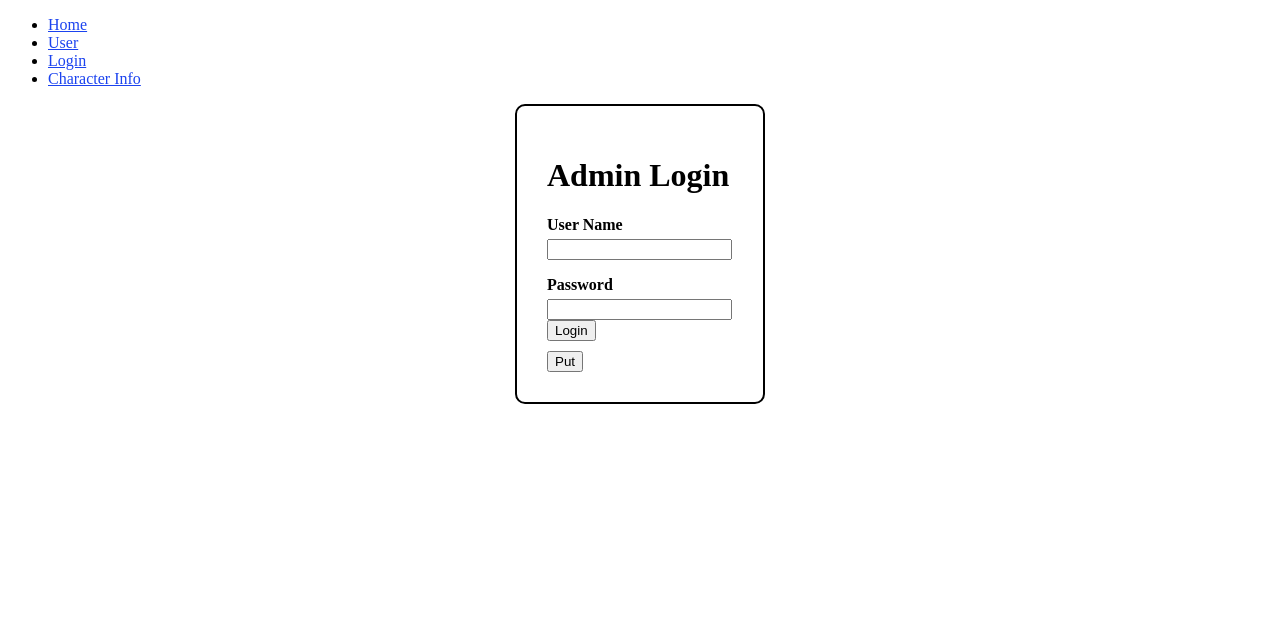
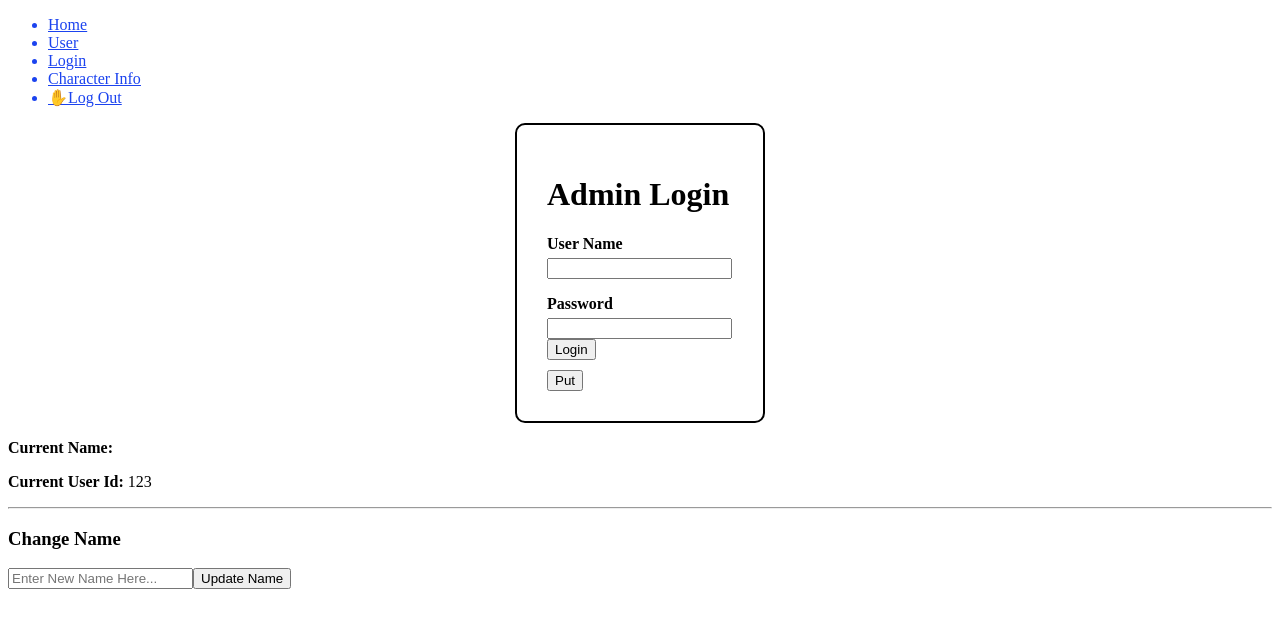
Before and after one commit to PerryM123/tekken-frame-data-admin, a Nuxt app: page /login in a window 1280 px wide. Shown: the top 628 px of the page. Built offline with nearby package versions, Linux system fonts and the light colour scheme.

Commit message:
piniaのストアとdevtoolsを追加

```diff
--- a/nuxt.config.ts
+++ b/nuxt.config.ts
@@ -1,5 +1,6 @@
 // https://nuxt.com/docs/api/configuration/nuxt-config
 export default defineNuxtConfig({
+  modules: ['@nuxt/devtools', '@pinia/nuxt'],
   devServer: {
     port: 3001
   },
--- /dev/null
+++ b/src/components/EditUserInfo.vue
@@ -0,0 +1,34 @@
+<script setup lang="ts">
+import { useUserMeStore } from '~/store/userMe';
+import { storeToRefs } from 'pinia';
+
+const blankName = '';
+const userName = ref(blankName);
+const userMeStore = useUserMeStore();
+const { setUserName, setUserId } = userMeStore;
+const { name, id } = storeToRefs(userMeStore);
+
+const changeNameClickHandler = () => {
+  setUserName(userName.value);
+  userName.value = blankName;
+};
+</script>
+<template>
+  <div>
+    <p><span class="dataTitle">Current Name: </span>{{ name }}</p>
+    <p><span class="dataTitle">Current User Id: </span>{{ id }}</p>
+    <hr />
+    <h3>Change Name</h3>
+    <input
+      v-model="userName"
+      placeholder="Enter New Name Here..."
+      type="text"
+    />
+    <button @click="changeNameClickHandler()">Update Name</button>
+  </div>
+</template>
+<style scoped lang="scss">
+.dataTitle {
+  font-weight: bold;
+}
+</style>
--- a/src/components/HeaderNav.vue
+++ b/src/components/HeaderNav.vue
@@ -1,31 +1,41 @@
-<script>
-export default {
-  name: 'HeaderNav',
-  data() {
-    return {};
-  }
+<script setup lang="ts">
+// TODO: storeができたら以下の１行を削除
+const isLoggedIn = true;
+
+const logOutClickHandler = () => {
+  console.log('--test: logOutClickHandler clicked');
 };
 </script>
 <template>
   <nav class="">
     <ul>
-      <li>
+      <li class="headerLink">
         <NuxtLink to="/"> Home </NuxtLink>
       </li>
-      <li>
+      <li class="headerLink">
         <NuxtLink to="/user"> User </NuxtLink>
       </li>
-      <li>
+      <li class="headerLink">
         <NuxtLink to="/login"> Login </NuxtLink>
       </li>
-      <li>
+      <li class="headerLink">
         <NuxtLink to="/character-info"> Character Info </NuxtLink>
       </li>
+      <template v-if="isLoggedIn">
+        <li @click="logOutClickHandler()" class="headerLink">✋Log Out</li>
+      </template>
     </ul>
   </nav>
 </template>
 <style scoped lang="scss">
+.headerLink,
 a {
   color: #1b43ef;
+  text-decoration: underline;
+  cursor: pointer;
+
+  &:hover {
+    opacity: 0.5;
+  }
 }
 </style>
--- a/src/pages/login/index.vue
+++ b/src/pages/login/index.vue
@@ -3,4 +3,5 @@
     <Title>Login</Title>
   </Head>
   <LoginArea />
+  <EditUserInfo />
 </template>
--- a/src/server/api/logout.get.ts
+++ b/src/server/api/logout.get.ts
@@ -1,4 +1,4 @@
-import { IErrorResponse } from '@interface/IErrorResponse';
+// import { IErrorResponse } from '@interface/IErrorResponse';
 // TODO: なぜかエリアスでインポートするとエラーが発生
 // import { backendApiUrl } from '@utils/runtimeConfiguration';
 import { backendApiUrl } from '../../utils/runtimeConfig';
--- /dev/null
+++ b/src/store/userMe.ts
@@ -0,0 +1,34 @@
+import { acceptHMRUpdate, defineStore } from 'pinia';
+
+interface IUserMeStore {
+  name: string;
+  id: number | null;
+}
+
+export const useUserMeStore = defineStore({
+  id: 'user-me-store',
+  state: () => {
+    return {
+      // TODO: 以下、半角スペースを入れないと「Uncaught (in promise) TypeError: Cannot set properties of null (setting 'nodeValue')」のエラーが発生してしまう
+      // 参考記事URL: https://zenn.dev/taro137/articles/124780f3d91be4#:~:text=%E3%81%93%E3%81%AE%E3%82%88%E3%81%86%E3%81%AB%E6%9B%B8%E3%81%84%E3%81%A6%E3%83%96%E3%83%A9%E3%82%A6%E3%82%B6%E4%B8%8A%E3%81%A7%E5%80%A4%E3%82%92%E5%A4%89%E6%9B%B4%E3%81%97%E3%82%88%E3%81%86%E3%81%A8%E3%81%99%E3%82%8B%E3%81%A8%E3%82%A8%E3%83%A9%E3%83%BC%E3%82%92%E5%90%90%E3%81%8F%E3%80%82
+      name: ' ',
+      id: 123
+    } as IUserMeStore;
+  },
+  actions: {
+    setUserName(name: string) {
+      this.name = name;
+    },
+    setUserId(id: number) {
+      this.id = id;
+    }
+  },
+  getters: {
+    getUserName: (state) => state.name,
+    getUserId: (state) => state.id
+  }
+});
+
+if (import.meta.hot) {
+  import.meta.hot.accept(acceptHMRUpdate(useUserMeStore, import.meta.hot));
+}
```
Also changed, not shown: package.json (+5 -2 lines), src/store/todos.ts (deleted, +0 -18 lines).
